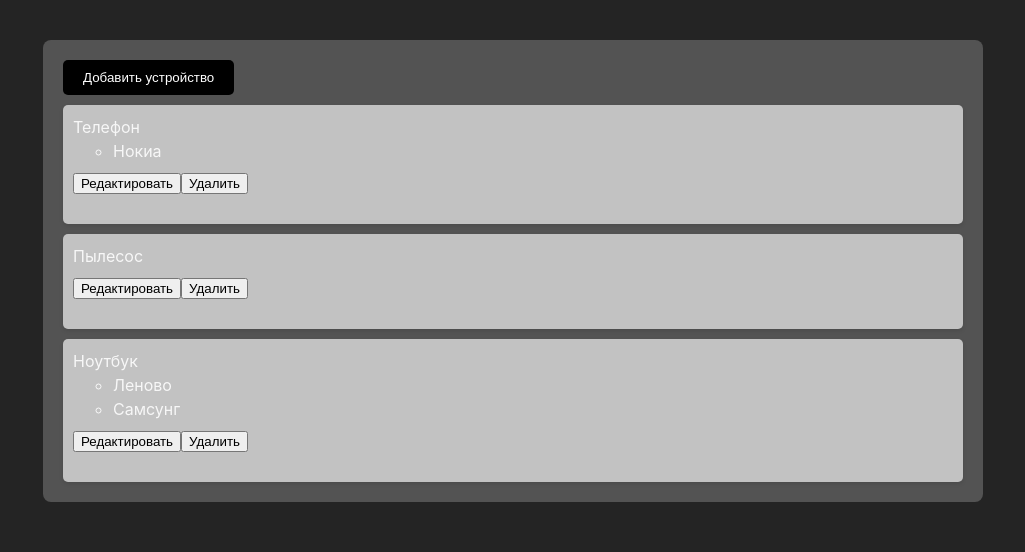
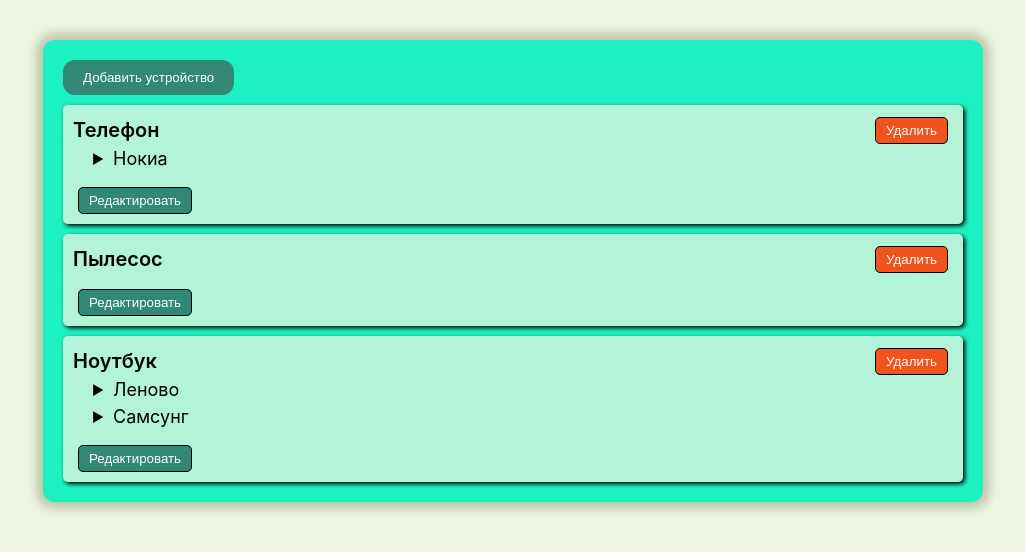
Before and after one commit to evasyukov/device-list-editor, a Vue app: page / in a window 1280 px wide. Shown: the top 552 px of the page, without its empty margins (127-1152 px from the left). Built offline with nearby package versions, Linux system fonts and the light colour scheme.

Commit message:
добавлены стили

```diff
--- a/src/App.vue
+++ b/src/App.vue
@@ -11,9 +11,13 @@ import DeviceList from "./components/DeviceList.vue"
 <style lang="scss">
 .app-container {
   max-width: 900px;
+
   margin: 0 auto;
   padding: 20px;
-  background-color: #adacac57;
-  border-radius: 8px;
+
+  background-color: #1df0c2 ;
+  border-radius: 12px;
+
+  box-shadow: 0px 0px 10px 7px #99a78692;
 }
 </style>
--- a/src/components/Device.vue
+++ b/src/components/Device.vue
@@ -1,7 +1,6 @@
 <template>
-  <div class="device">
+  <!-- блок редактирования устройства -->
   <div v-if="editing">
-
     <input v-model="deviceName" placeholder="Название устройства" />
     <div class="nodes">
       <h4>Узлы устройства</h4>
@@ -16,22 +15,25 @@
     <button @click="saveEdit">Сохранить</button>
   </div>
 
-    <div v-else>
+  <!-- блок с устройством -->
+  <div v-else class="device_info">
+    <div class="device_info_name">
       <span>{{ device.name }}</span>
+      <button>Удалить</button>
+    </div>
+
     <ul>
       <li v-for="node in device.nodes" :key="node.id">
         {{ node.name }}
       </li>
     </ul>
-      <button @click="toggleEdit">Редактировать</button>
-      <button>Удалить</button>
-    </div>
+    <button class="edit" @click="toggleEdit">Редактировать</button>
   </div>
 </template>
 
 <script setup>
 import { ref } from "vue"
-import { useDeviceStore } from '../store/devices'
+import { useDeviceStore } from "../store/devices"
 
 import Node from "./Node.vue"
 
@@ -52,16 +54,58 @@ const saveEdit = () => {
 }
 </script>
 
-<style scoped>
-.device {
-  margin-bottom: 20px;
+<style scoped lang="scss">
+.device_info {
+
+  span{
+    font-weight: 600;
+    font-size: 20px;
+  }
+
+  ul {
+    list-style: disclosure-closed;
+
+    font-size: 18px;
+    padding-left: 40px;
+  }
+
+  button {
+    color: #fff;
+
+    padding: 5px 10px;
+
+    border: 1px solid #000000;
+    border-radius: 5px;
+    cursor: pointer;
+
+    &.edit {
+      margin: 15px 0 0 5px;
+      background-color: #328775;
+
+      &:hover {
+        background-color: #4ac0a6;
+      }
+    }
+  }
+
+  .device_info_name {
+    display: flex;
+    align-items: center;
+    justify-content: space-between;
+
+    button {
+      margin-right: 5px;
+      background-color: #f0531d;
+
+      &:hover {
+        background-color: #ee8d6c;
+      }
+    }
+  }
 }
 
 .nodes {
   margin-top: 10px;
 }
 
-button {
-  margin-top: 10px;
-}
 </style>
--- a/src/components/DeviceList.vue
+++ b/src/components/DeviceList.vue
@@ -20,14 +20,17 @@ const { devices, addDevice } = deviceStore
 <style scoped lang="scss">
 .device-list {
   .add-button {
-    background-color: #000000;
-    color: white;
+    background-color: #328775;
+    color: #fff;
+
     padding: 10px 20px;
+
     border: none;
-    border-radius: 5px;
+    border-radius: 12px;
     cursor: pointer;
-    &:hover {
-      background-color: #00000056;
+
+   &:hover {
+      background-color: #51d1b5;
     }
   }
 
@@ -38,10 +41,10 @@ const { devices, addDevice } = deviceStore
 
     .device-item {
       padding: 10px;
-      background-color: rgba(255, 255, 255, 0.648);
+      background-color: #edf5e1b8 ;
       border-radius: 5px;
       margin-top: 10px;
-      box-shadow: 0 2px 4px rgba(0, 0, 0, 0.1);
+      box-shadow: 2px 2px 4px rgb(0, 0, 0);
     }
   }
 }
--- a/src/style.scss
+++ b/src/style.scss
@@ -3,9 +3,7 @@
   line-height: 1.5;
   font-weight: 400;
 
-  color-scheme: light dark;
-  color: rgba(255, 255, 255, 0.87);
-  background-color: #242424;
+  background-color: #EDF5E1 ;
 
   font-synthesis: none;
   text-rendering: optimizeLegibility;
```
Lines whose indentation alone changed are shown as unchanged.
